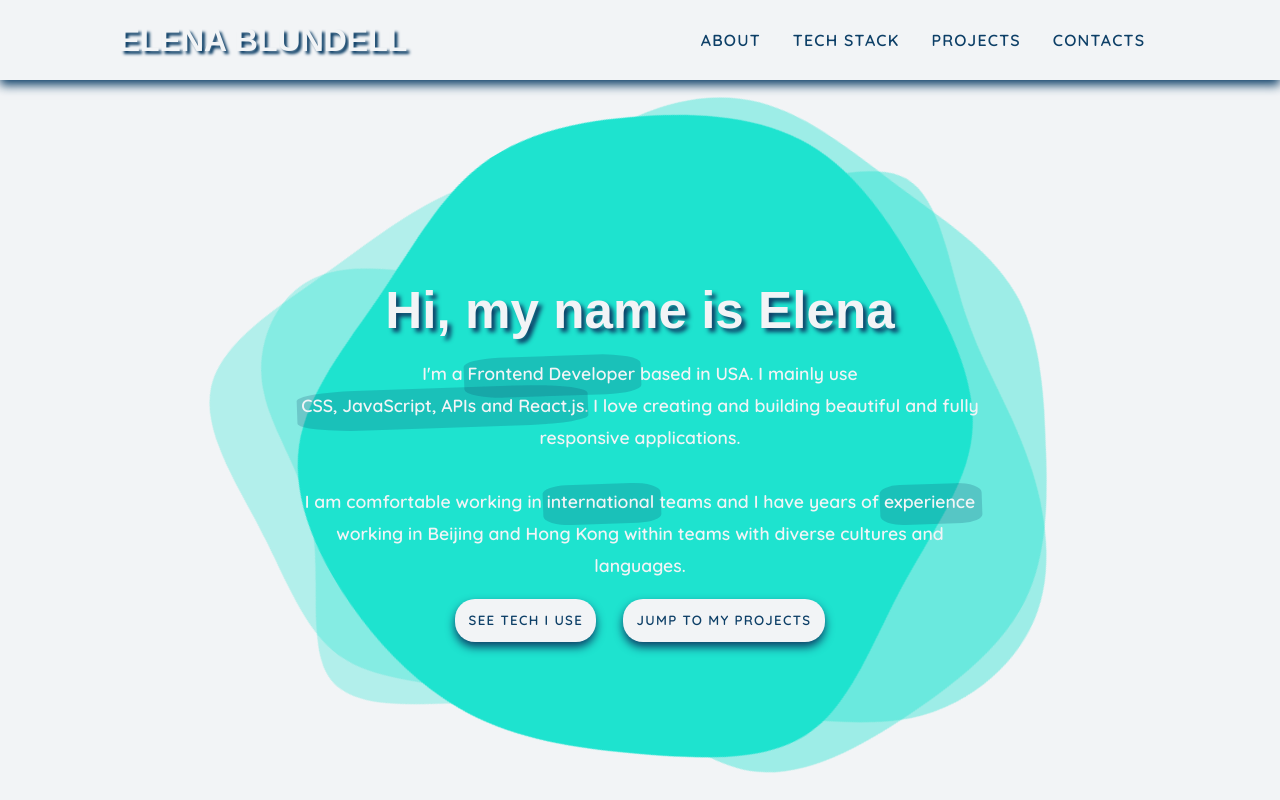
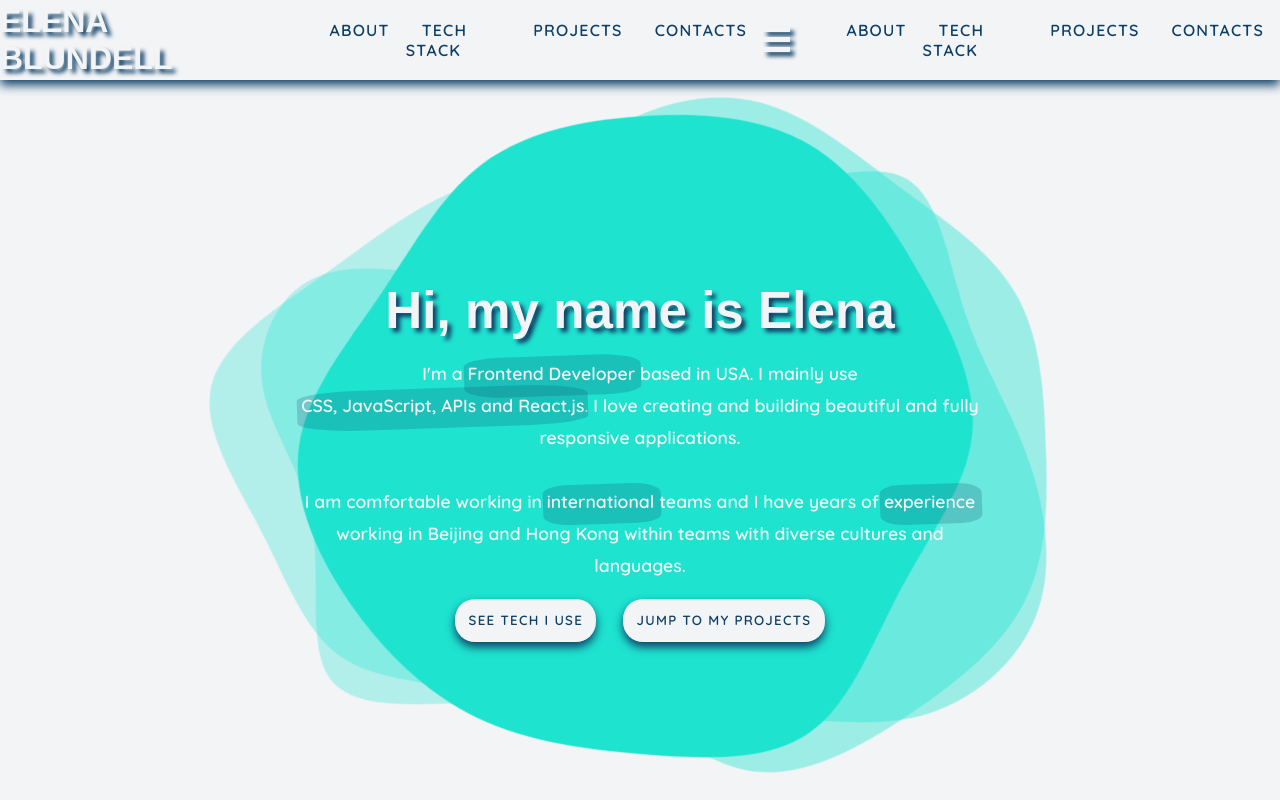
Before and after one commit to ElenaBlundell/MyPortfolio, a React (Vite) app: page / in a window 1280 px wide. Shown: the top 800 px of the page. Built offline with nearby package versions, Linux system fonts and the light colour scheme; a web font is replaced by a local one.

Commit message:
added nav-icon

```diff
--- a/index.html
+++ b/index.html
@@ -12,5 +12,6 @@
   <body>
     <div id="root"></div>
     <script type="module" src="/src/main.jsx"></script>
+    <script type="module" src="index.js"></script>
   </body>
 </html>
--- a/src/App.jsx
+++ b/src/App.jsx
@@ -1,6 +1,7 @@
 // import { useState } from 'react'
 // import reactLogo from './assets/react.svg'
 // import viteLogo from '/vite.svg'
+import Navbar from '../src/components/Navbar.js'
 import Header from '../src/components/Header.jsx'
 import About from '../src/components/About.jsx'
 import Tech from '../src/components/Tech.jsx'
--- a/src/assets/tech_card.jsx
+++ b/src/assets/tech_card.jsx
@@ -3,12 +3,12 @@ import React from 'react'
 export default function TechCard(props){
     if (props.type === "icon") {
         return (
-            <div className="tech-card" tabindex="0">
+            <div className="tech-card" tabIndex="0">
                 <a
                 href={props.techUrl}
                 target="_blank"
                 rel="noopener noreferrer"
-                tabindex="-1">
+                tabIndex="-1">
                     {props.techIcon}
                     <p>{props.name}</p>
                 </a>
@@ -16,11 +16,11 @@ export default function TechCard(props){
         )
     } else if (props.type === "img"){
         return (
-            <div className="tech-card" tabindex="0">
+            <div className="tech-card" tabIndex="0">
                 <a href={props.techUrl}
                 target="_blank"
                 rel="noopener noreferrer"
-                tabindex="-1">
+                tabIndex="-1">
                     <img src={props.techIcon} className="icon" alt={props.name} />
                     <p>{props.name}</p>
                 </a>
--- a/src/components/About.jsx
+++ b/src/components/About.jsx
@@ -21,16 +21,16 @@ export default function About(){
             </svg>
             <section className="info">
                 <h1>Hi, my name is <span className="highlight">Elena</span></h1>
-                <p>I'm a <span class="highlight-container"><span className="highlight">Frontend Developer</span></span> based in USA.
-                    I mainly use <span class="highlight-container"><span className="highlight">CSS, JavaScript, APIs and React.js</span></span>.
+                <p>I'm a <span className="highlight-container"><span className="highlight">Frontend Developer</span></span> based in USA.
+                    I mainly use <span className="highlight-container"><span className="highlight">CSS, JavaScript, APIs and React.js</span></span>.
                      I love creating and building beautiful and fully responsive applications.
                     <br /><br />
-                    I am comfortable working in <span class="highlight-container"><span className="highlight">international</span></span> teams and I have years of <span class="highlight-container"><span className="highlight">experience</span></span> working
+                    I am comfortable working in <span className="highlight-container"><span className="highlight">international</span></span> teams and I have years of <span className="highlight-container"><span className="highlight">experience</span></span> working
                     in Beijing and Hong Kong within teams with diverse cultures and languages.
                 </p>
                 <div className="buttons-block">
-                    <button><a href="#tech" tabindex="-1">See tech I use</a></button>
-                    <button><a href="#projects" tabindex="-1">Jump to my projects</a></button>
+                    <button><a href="#tech" tabIndex="-1">See tech I use</a></button>
+                    <button><a href="#projects" tabIndex="-1">Jump to my projects</a></button>
                 </div>
             </section>
         </div>
--- a/src/components/Header.css
+++ b/src/components/Header.css
@@ -8,10 +8,77 @@
   box-shadow: 0px 5px 10px #0D3F67;
 }
 
+#nav-icon  {
+    width: 1.8em;
+    height: 1.6em;
+    position: relative;
+    -webkit-transform: rotate(0deg);
+    -moz-transform: rotate(0deg);
+    -o-transform: rotate(0deg);
+    transform: rotate(0deg);
+    -webkit-transition: .5s ease-in-out;
+    -moz-transition: .5s ease-in-out;
+    -o-transition: .5s ease-in-out;
+    transition: .5s ease-in-out;
+    cursor: pointer;
+  }
+
+  #nav-icon span {
+    display: block;
+    position: absolute;
+    height: 5px;
+    width: 100%;
+    background: #F2F4F6;
+    box-shadow: 4px 4px 4px #0D3F67;
+    opacity: 1;
+    left: 0;
+    -webkit-transform: rotate(0deg);
+    -moz-transform: rotate(0deg);
+    -o-transform: rotate(0deg);
+    transform: rotate(0deg);
+    -webkit-transition: .25s ease-in-out;
+    -moz-transition: .25s ease-in-out;
+    -o-transition: .25s ease-in-out;
+    transition: .25s ease-in-out;
+  }
+
+  #nav-icon span:nth-child(1) {
+    top: 0px;
+  }
+
+  #nav-icon span:nth-child(2) {
+    top: 0.6em;
+  }
+
+  #nav-icon span:nth-child(3) {
+    top: 1.25em;
+  }
+
+  #nav-icon.open span:nth-child(1) {
+    top: 18px;
+    -webkit-transform: rotate(135deg);
+    -moz-transform: rotate(135deg);
+    -o-transform: rotate(135deg);
+    transform: rotate(135deg);
+  }
+
+  #nav-icon.open span:nth-child(2) {
+    opacity: 0;
+    left: -60px;
+  }
+
+  #nav-icon.open span:nth-child(3) {
+    top: 18px;
+    -webkit-transform: rotate(-135deg);
+    -moz-transform: rotate(-135deg);
+    -o-transform: rotate(-135deg);
+    transform: rotate(-135deg);
+  }
+
 .logo {
     /* -webkit-text-stroke-color: #0D3F67;
     -webkit-text-stroke-width: 2px; */
-    text-shadow: 3px 3px 3px #0D3F67;
+    text-shadow: 4px 4px 4px #0D3F67;
     font-family: 'Archivo Black', sans-serif;
     font-size: 2rem;
     font-weight: 600;
--- a/src/components/Header.jsx
+++ b/src/components/Header.jsx
@@ -8,12 +8,25 @@ export default function Header(){
                     <h1 className="logo">Elena Blundell</h1>
                     <nav id="nav">
                         <ul>
-                            <li tabindex="-1"><a href="#about">About</a></li>
-                            <li tabindex="-1"><a href="#tech">Tech stack</a></li>
-                            <li tabindex="-1"><a href="#projects">Projects</a></li>
-                            <li tabindex="-1"><a href="#contacts">Contacts</a></li>
+                            <li tabIndex="-1"><a href="#about">About</a></li>
+                            <li tabIndex="-1"><a href="#tech">Tech stack</a></li>
+                            <li tabIndex="-1"><a href="#projects">Projects</a></li>
+                            <li tabIndex="-1"><a href="#contacts">Contacts</a></li>
                         </ul>
                     </nav>
+                    <div id="nav-icon">
+                        <span></span>
+                        <span></span>
+                        <span></span>
+                    </div>
+                    <div id="nav-small">
+                        <ul>
+                            <li tabIndex="-1"><a href="#about">About</a></li>
+                            <li tabIndex="-1"><a href="#tech">Tech stack</a></li>
+                            <li tabIndex="-1"><a href="#projects">Projects</a></li>
+                            <li tabIndex="-1"><a href="#contacts">Contacts</a></li>
+                        </ul>
+                    </div>
                 </header>
            </div>
     )
```
Also changed, not shown: index.js (added), src/components/Navbar.js (added).
